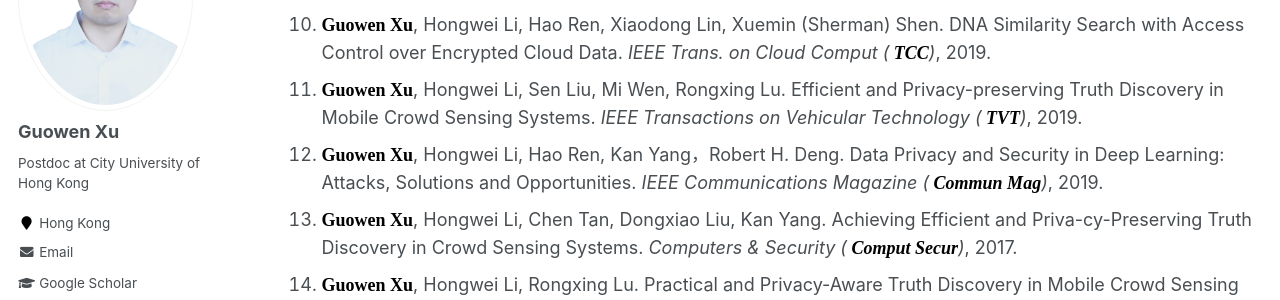
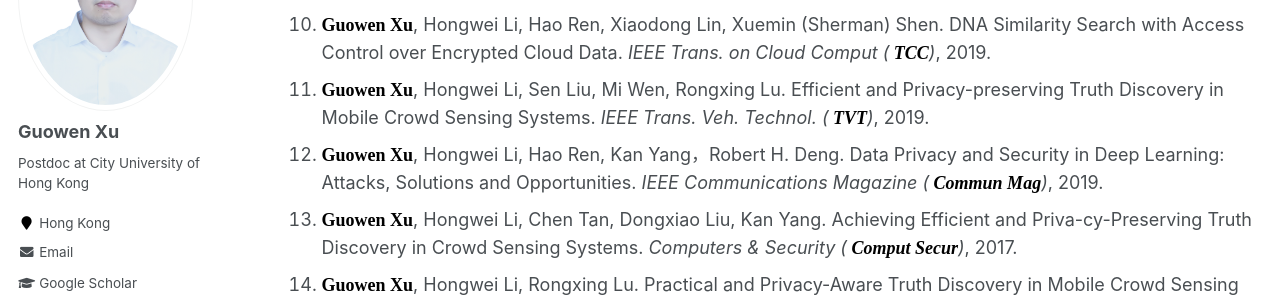
Before and after one commit to Guowen-xu/guowen-xu.github.io, a Jekyll site: the page built from _pages/publications.md, in a window 1280 px wide and 1400 px high, scrolled down 930 px. Shown: the part 153-453 px from the top of the window. Built offline with Jekyll 4.4.1, drawn with Linux system fonts in a browser that asks for light colours; some web fonts are replaced; some of the changed text lies outside the part shown.

Commit message:
Update publications.md

```diff
--- a/_pages/publications.md
+++ b/_pages/publications.md
@@ -24,7 +24,7 @@ You can find my articles on my [Google Scholar](https://scholar.google.com.hk/ci
 8. **<font face="Times New Roman" color=black size=4> Guowen Xu</font>**, Hongwei Li, Shengmin Xu, Hao Ren, Kan Yang, Yinghui Zhang, Jianfei Sun, Robert H. Deng. Catch You If You Deceive Me: Verifiable and Privacy-aware Truth Discovery in Crowd Sensing Systems. in *Proceedings of ACM ASIA Conference on Computer and Communications Security (**<font face="Times New Roman" color=black size=4> ASIACCS</font>**)*, 2020.
 9. **<font face="Times New Roman" color=black size=4> Guowen Xu</font>**, Guanlin Li, Shangwei Guo, Tianwei Zhang, Hongwei Li. Secure Decentralized Image Classification with Multiparty Homomorphic Encryption. *IEEE Trans Circuits Syst Video Technol (**<font face="Times New Roman" color=black size=4> TCSVT</font>**)*, 2023.
 10. **<font face="Times New Roman" color=black size=4> Guowen Xu</font>**, Hongwei Li, Hao Ren, Xiaodong Lin, Xuemin (Sherman) Shen. DNA Similarity Search with Access Control over Encrypted Cloud Data. *IEEE Trans. on Cloud Comput (**<font face="Times New Roman" color=black size=4> TCC</font>**)*, 2019.
-11. **<font face="Times New Roman" color=black size=4> Guowen Xu</font>**, Hongwei Li, Sen Liu, Mi Wen, Rongxing Lu. Efficient and Privacy-preserving Truth Discovery in Mobile Crowd Sensing Systems. *IEEE Transactions on Vehicular Technology (**<font face="Times New Roman" color=black size=4> TVT</font>**)*, 2019.
+11. **<font face="Times New Roman" color=black size=4> Guowen Xu</font>**, Hongwei Li, Sen Liu, Mi Wen, Rongxing Lu. Efficient and Privacy-preserving Truth Discovery in Mobile Crowd Sensing Systems. *IEEE Trans. Veh. Technol. (**<font face="Times New Roman" color=black size=4> TVT</font>**)*, 2019.
 12. **<font face="Times New Roman" color=black size=4> Guowen Xu</font>**, Hongwei Li, Hao Ren, Kan Yang，Robert H. Deng. Data Privacy and Security in Deep Learning: Attacks, Solutions and Opportunities. *IEEE Communications Magazine (**<font face="Times New Roman" color=black size=4> Commun Mag</font>**)*, 2019.
 13. **<font face="Times New Roman" color=black size=4> Guowen Xu</font>**, Hongwei Li, Chen Tan, Dongxiao Liu, Kan Yang. Achieving Efficient and Priva-cy-Preserving Truth Discovery in Crowd Sensing Systems. *Computers & Security (**<font face="Times New Roman" color=black size=4> Comput Secur</font>**)*, 2017.
 14. **<font face="Times New Roman" color=black size=4> Guowen Xu</font>**, Hongwei Li, Rongxing Lu. Practical and Privacy-Aware Truth Discovery in Mobile Crowd Sensing Systems. in *Proceedings of ACM  Conference on Computer and Communications Security ( **<font face="Times New Roman" color=black size=4> CCS</font>**)*, Toronto, Canada. 2018, pp.2132-2134. (Poster)
@@ -39,7 +39,7 @@ You can find my articles on my [Google Scholar](https://scholar.google.com.hk/ci
 23. Jianfei Sun,  **<font face="Times New Roman" color=black size=4> Guowen Xu *</font>**, Tianwei Zhang, Xiaochun Cheng, Xingshuo Han, MingJian Tang. Secure Data Sharing with Flexible Cross-domain Authorization in Autonomous Vehicle Systems. *IEEE IEEE Transactions on Intelligent Transportation Systems ( **<font face="Times New Roman" color=black size=4> TITS</font>**)*, 2021.
 24. Jianfei Sun,  **<font face="Times New Roman" color=black size=4> Guowen Xu *</font>**, Tianwei Zhang, Hu Xiong, Hongwei Li, Robert H Deng. Share your data carefree: An efficient, scalable and privacy-preserving data sharing service in cloud computing. *IEEE Trans. on Cloud Comput ( **<font face="Times New Roman" color=black size=4> TCC</font>**)*. 2021.
 25. Xingshuo Han, **<font face="Times New Roman" color=black size=4> Guowen Xu</font>**, Yuan Zhou, Xuehuan Yang, Jiwei Li, Tianwei Zhang. Physical Backdoor Attacks to Lane Detection Systems in Autonomous Driving. in *Proceedings of ACM International Conference on Multimedia ( **<font face="Times New Roman" color=black size=4> MM</font>**)*, 2022.
-26. Yiran Li, Hongwei Li,  **<font face="Times New Roman" color=black size=4> Guowen Xu</font>**, Tao Xiang, Rongxing Lu. Practical Privacy-Preserving Federated Learning in Vehicular Fog Computing. *IEEE Transactions on Vehicular Technology ( **<font face="Times New Roman" color=black size=4> TVT</font>**)*, 2021.
+26. Yiran Li, Hongwei Li,  **<font face="Times New Roman" color=black size=4> Guowen Xu</font>**, Tao Xiang, Rongxing Lu. Practical Privacy-Preserving Federated Learning in Vehicular Fog Computing. *IEEE Trans. Veh. Technol. ( **<font face="Times New Roman" color=black size=4> TVT</font>**)*, 2021.
 27. Meng Hao, Hongwei Li, **<font face="Times New Roman" color=black size=4> Guowen Xu</font>**, Hanxiao Chen, Tianwei Zhang. Efficient, Private and Robust Federated Learning. in *Proceeding of ACM Annual Computer Security Applications Conference ( **<font face="Times New Roman" color=black size=4> ACSAC</font>**)*, 2021.
 28. Wenbo Jiang, Hongwei Li, **<font face="Times New Roman" color=black size=4> Guowen Xu </font>**, Tianwei Zhang, Rongxing Lu. A Comprehensive Defense Framework against Model Extraction Attacks. *IEEE Trans Dependable Secure Comput (**<font face="Times New Roman" color=black size=4> TDSC</font>**)*, 2023.
 29. Wenbo Jiang, Hongwei Li, **<font face="Times New Roman" color=black size=4> Guowen Xu </font>**, Tianwei Zhang. Color Backdoor: A Robust Poisoning Attack in Color Space. *The IEEE / CVF Computer Vision and Pattern Recognition Conference ( **<font face="Times New Roman" color=black size=4> CVPR</font>**)*, 2023.
```
